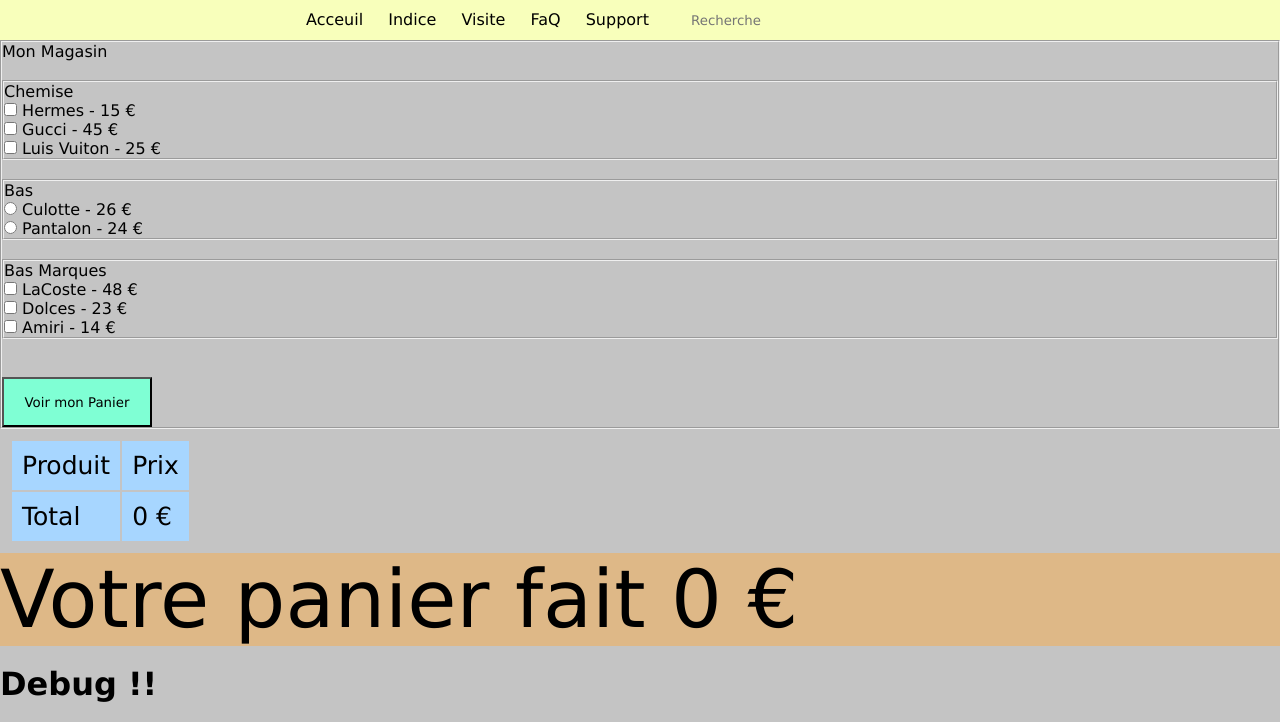
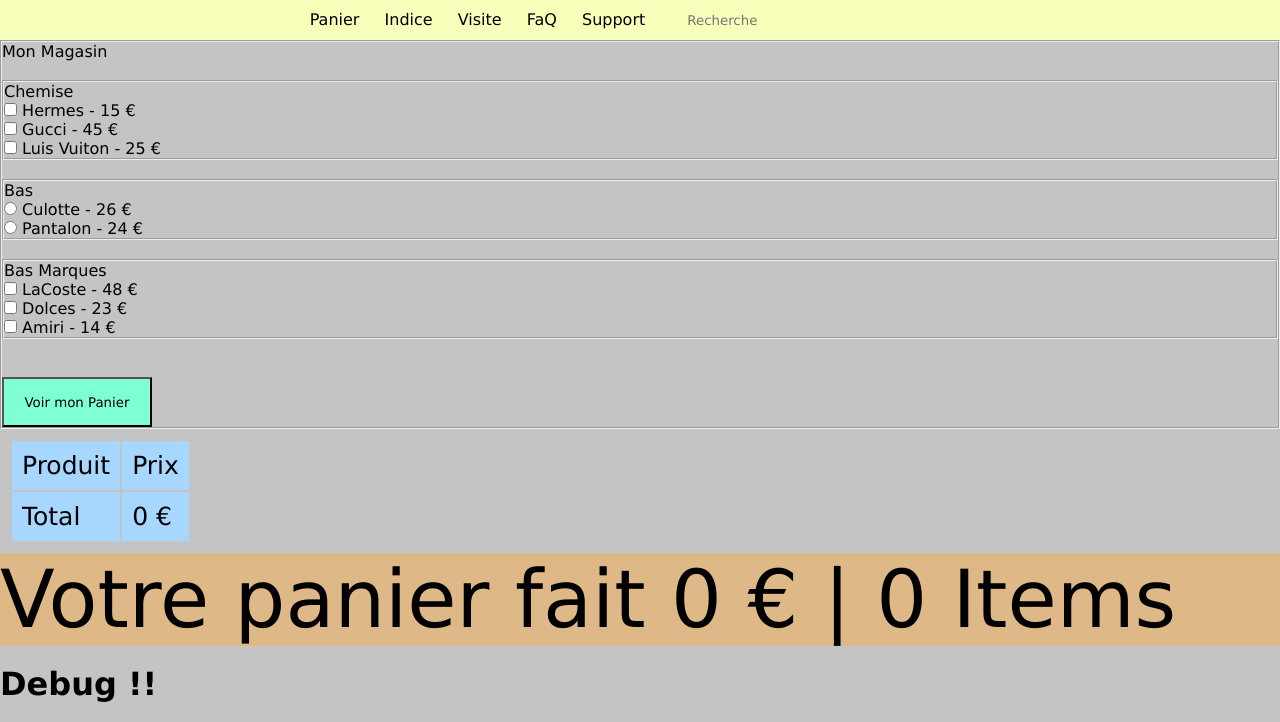
Before and after one commit to JessyTS/Projet-PHP, a PHP site: page / in a window 1280 px wide. Shown: the top 722 px of the page. Run offline with PHP 8.4, Linux system fonts and the light colour scheme; data that the repository does not hold is empty.

Commit message:
modified:   header.php 	modified:   index.php

```diff
--- a/header.php
+++ b/header.php
@@ -9,7 +9,7 @@
 <body>
     <header>
         <div class="head">
-            <span><a class="head-acceuil" href="#" onclick="alert('Good !')">Acceuil</a></span>
+            <span><a class="head-acceuil" href="/index.php">Panier</a></span>
             <span><a class="head-indice" href="#" onclick="alert('Indice !')">Indice</a></span>
             <span><a class="head-visite" href="#" onclick="alert('Good !')">Visite</a></span>
             <span><a class="head-faq" href="#" onclick="alert('Indice !')">FaQ</a></span>
--- a/index.php
+++ b/index.php
@@ -108,7 +108,7 @@
                 <td><?=($data_chemise + $data_bas + $radio_data)?> €</td>
             </tr>
         </table>
-        <div class="alert">Votre panier fait <?=($data_chemise + $data_bas + $radio_data)?> €</div>
+        <div class="alert">Votre panier fait <?=($data_chemise + $data_bas + $radio_data)?> € | <?=(count($table_ch) + count($table_ch2) + count($table_bas))?> Items</div>
     </div>
 
 
```
